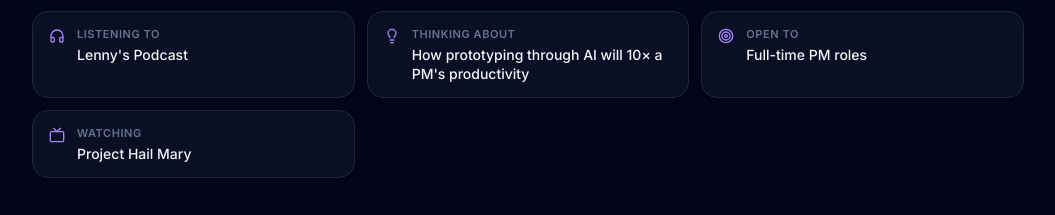
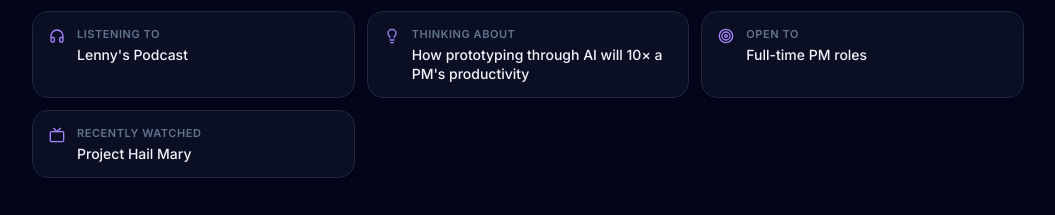
Before and after one commit to pvatsa0903/phalguni-site, a React (Vite) app: page / in a window 1280 px wide. Shown: the part 1462-1677 px from the top of the page, without its empty margins (112-1167 px from the left). Built offline with nearby package versions, Linux system fonts and the light colour scheme.

Commit message:
Rename 'Watching' to 'Recently Watched' in App.jsx

```diff
--- a/src/App.jsx
+++ b/src/App.jsx
@@ -240,7 +240,7 @@
   { icon: Headphones, label: "Listening to",    value: "Lenny's Podcast" },
   { icon: Lightbulb,  label: "Thinking about",  value: "How prototyping through AI will 10× a PM's productivity" },
   { icon: Target,     label: "Open to",         value: "Full-time PM roles" },
-  { icon: Tv,         label: "Watching",        value: "Project Hail Mary" },
+  { icon: Tv,         label: "Recently Watched",        value: "Project Hail Mary" },
 ];
 
 const testimonials = [
```
